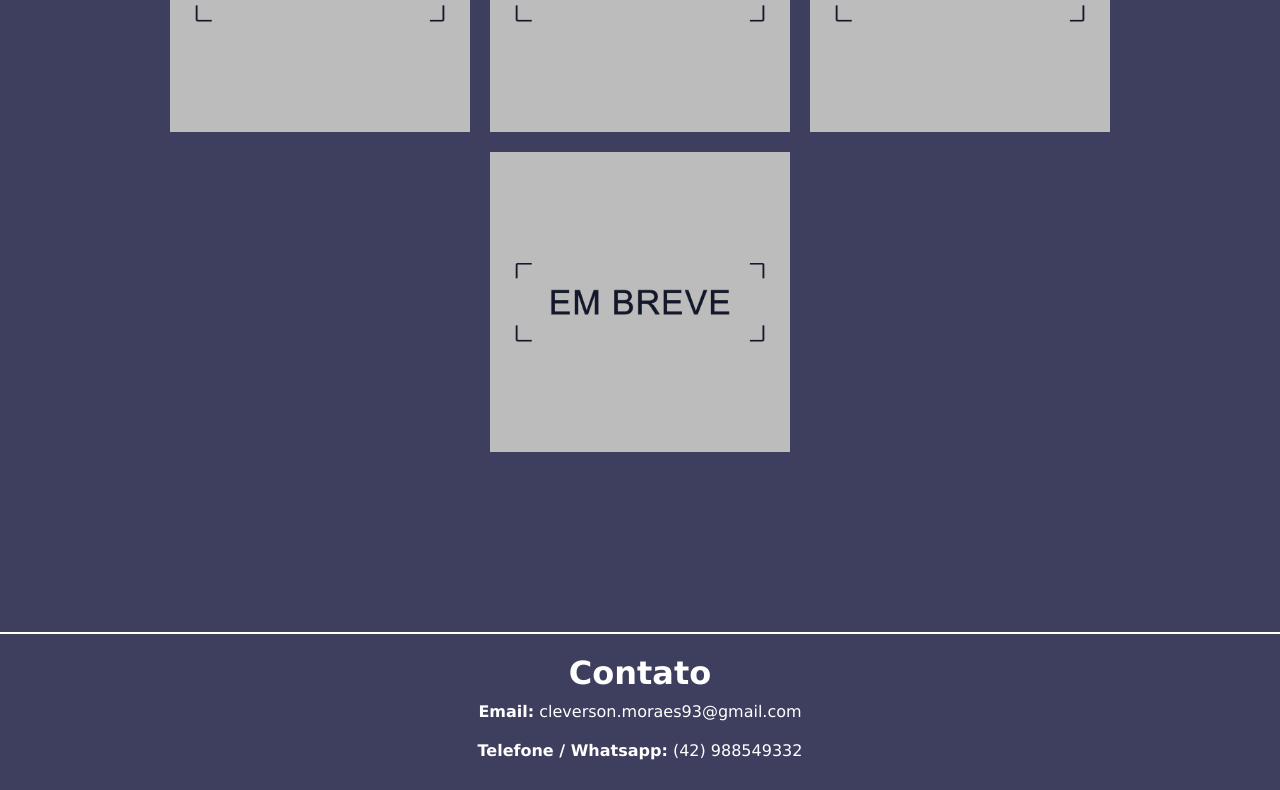
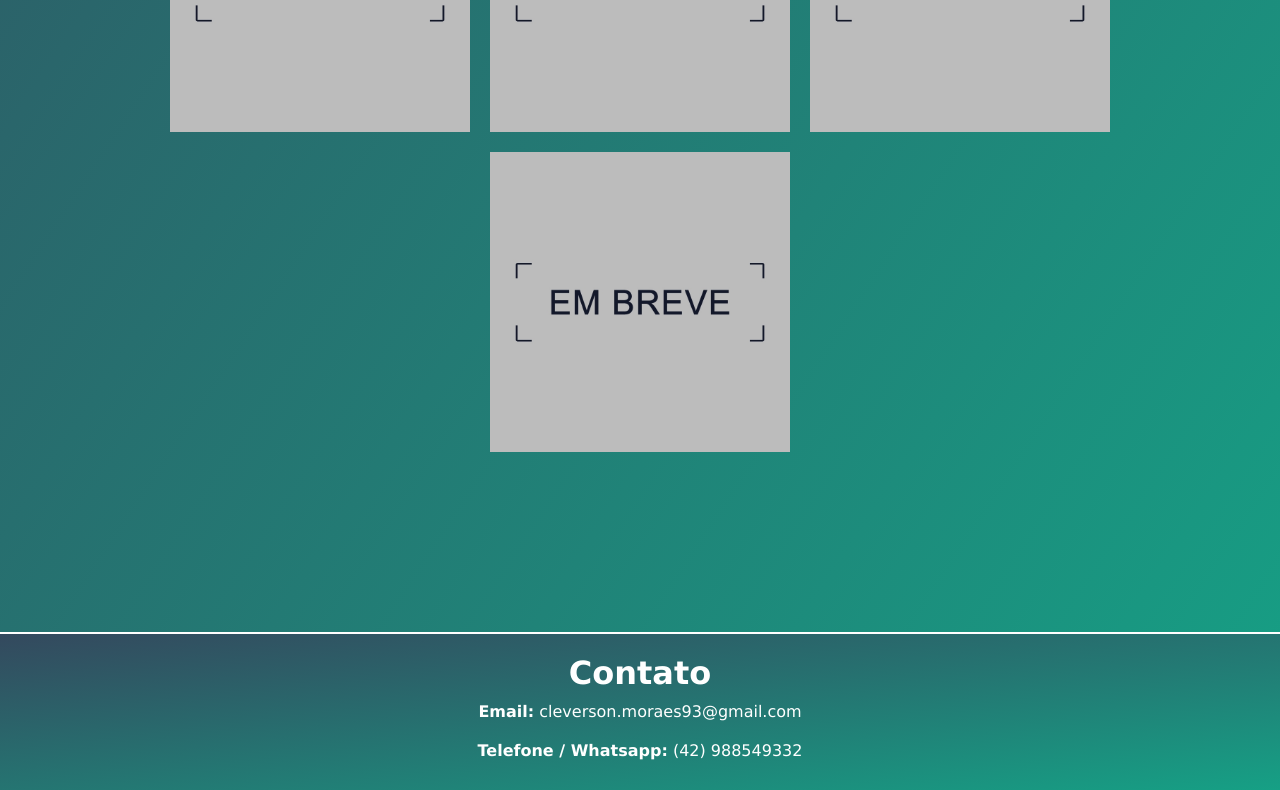
Before and after one commit to cleversonmoraes/portfolio, a plain HTML site: page index.html in a window 1280 px wide. Shown: the part 1150-1940 px from the top of the page. Drawn offline with Linux system fonts and the light colour scheme.

Commit message:
Mundança de algumas cores

```diff
--- a/style.css
+++ b/style.css
@@ -5,7 +5,7 @@
 }
 
 body {
-    background-color: #3e3e5e;
+    background: linear-gradient(to bottom right, #34495e, #16a085);
 }
 
 a {
@@ -15,7 +15,7 @@ a {
 /* HEADER */
 .containerHeader {
     display: flex;
-    background-color: #3e3e5e;
+    background: linear-gradient(to bottom right, #34495e, #16a085);
     padding: 20px;
     justify-content: space-between;
     align-items: center;
@@ -126,7 +126,7 @@ a {
 /* FOOTER */
 
 .containerFooter {
-    background-color: #3e3e5e;
+    background: linear-gradient(to bottom right, #34495e, #16a085);
     border-top: 2px solid white;
     display: flex;
     margin-top: 150px;
```
